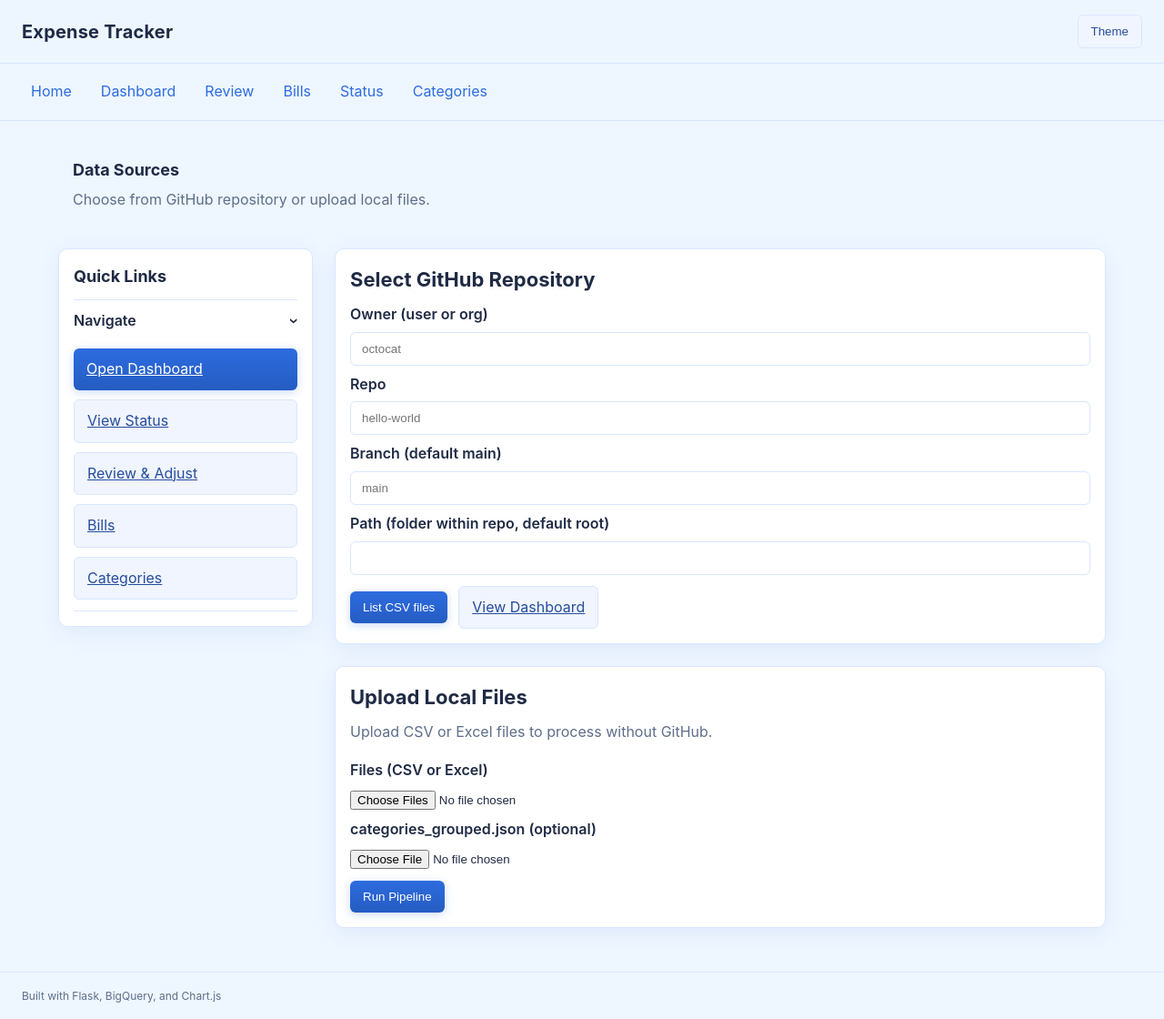
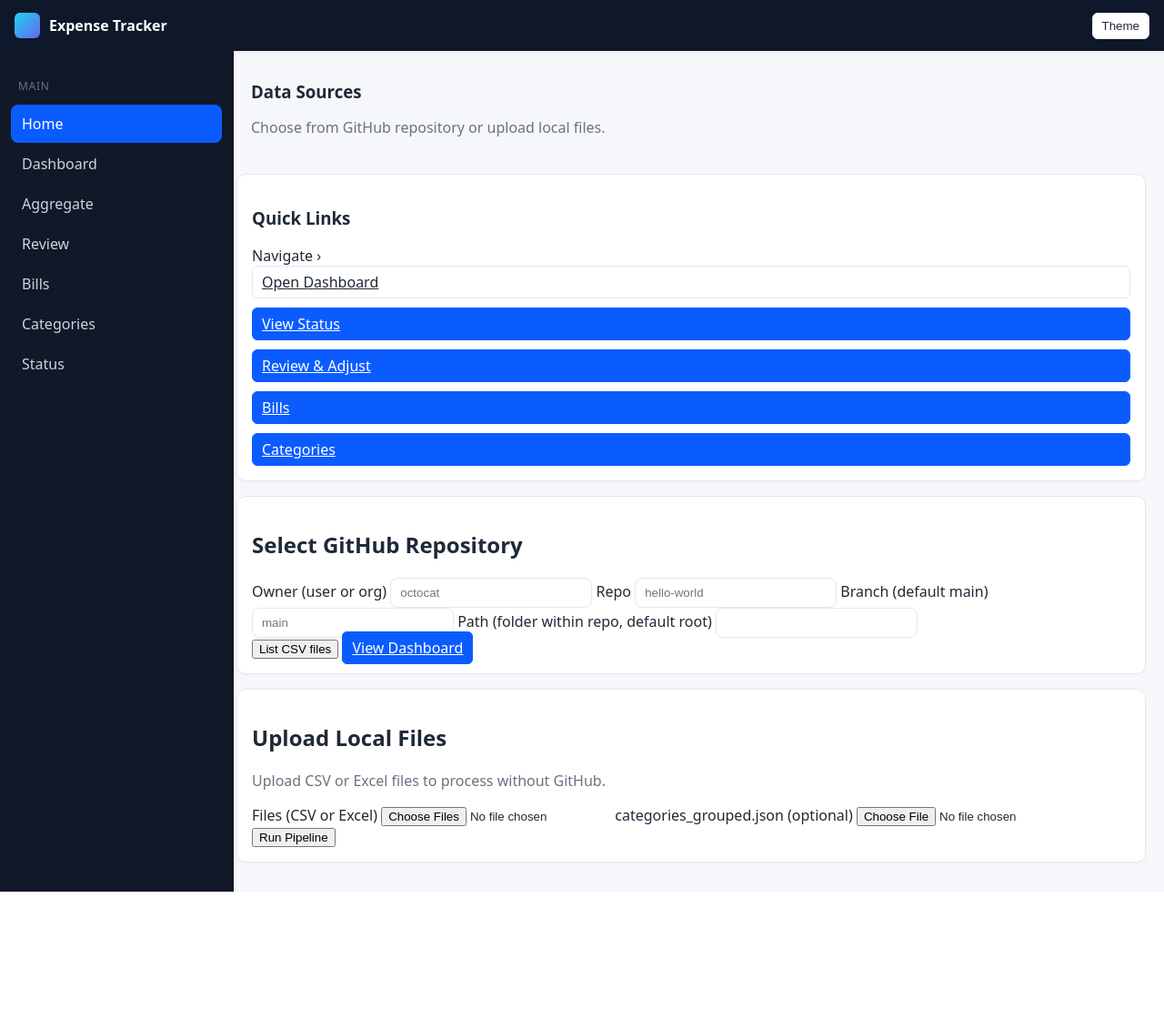
Before and after one commit to pdeepanraj/expensetracker, a Flask app: page / in a window 1280 px wide. Shown: the whole page at 91% size. After the commit the page ends 980 px from the top, so only its background shows below. Run offline with Flask 3, Linux system fonts and the light colour scheme.

Commit message:
Update base.html

```diff
--- a/templates/base.html
+++ b/templates/base.html
@@ -1,70 +1,183 @@
 <!doctype html>
-<html>
+<html lang="en">
 <head>
   <meta charset="utf-8">
   <title>{% block title %}Expense Tracker{% endblock %}</title>
   <meta name="viewport" content="width=device-width, initial-scale=1">
-  <link rel="stylesheet" href="{{ url_for('static', filename='style.css') }}">
+
+  <style>
+    :root{
+      --header-h: 56px;
+      --sidebar-w: 240px;
+      --bg: #f6f7fb;
+      --panel: #ffffff;
+      --text: #1f2937;
+      --muted: #6b7280;
+      --border: #e5e7eb;
+      --accent: #0b5cff;
+      --accent-contrast: #ffffff;
+    }
+    html, body { height: 100%; margin: 0; }
+    body { font-family: system-ui, -apple-system, Segoe UI, Roboto, Helvetica, Arial, "Apple Color Emoji","Segoe UI Emoji"; color: var(--text); background: var(--bg); }
+
+    /* Header (fixed) */
+    .app-header {
+      position: fixed; top: 0; left: 0; right: 0;
+      height: var(--header-h);
+      background: #0f172a; color: #fff;
+      display: flex; align-items: center; justify-content: space-between;
+      padding: 0 16px; z-index: 1000; box-shadow: 0 1px 4px rgba(0,0,0,.08);
+    }
+    .app-brand { display:flex; align-items:center; gap:10px; font-weight:600; }
+    .app-brand .logo {
+      width: 28px; height: 28px; border-radius: 6px;
+      background: linear-gradient(135deg, #22d3ee, #6366f1);
+      display:inline-block;
+    }
+    .app-actions { display:flex; align-items:center; gap:8px; }
+    .btn { border: 1px solid var(--border); background: var(--panel); color: var(--text); border-radius: 6px; padding: 6px 10px; cursor: pointer; }
+    .btn.secondary { background: #0b5cff; color: var(--accent-contrast); border-color: #0b5cff; }
+    .btn:disabled { opacity:.6; cursor:not-allowed; }
+
+    /* Sidebar (fixed) */
+    .app-sidebar {
+      position: fixed; top: var(--header-h); left: 0; bottom: 0;
+      width: var(--sidebar-w);
+      background: #111827; color: #cbd5e1;
+      border-right: 1px solid #0b1220; z-index: 900;
+      display: flex; flex-direction: column; padding: 12px 8px;
+    }
+    .nav-group { margin-top: 8px; }
+    .nav-title { font-size: 12px; text-transform: uppercase; letter-spacing: .06em; color: #64748b; padding: 10px 12px; }
+    .nav a {
+      display: flex; align-items: center; gap: 10px;
+      color: #cbd5e1; text-decoration: none;
+      padding: 10px 12px; border-radius: 8px; margin: 2px 4px;
+    }
+    .nav a:hover { background: #0b1220; }
+    .nav a.active { background: #0b5cff; color: #fff; }
+
+    /* Content area (scrolls) */
+    .app-content {
+      position: absolute;
+      top: var(--header-h);
+      left: var(--sidebar-w);
+      right: 0;
+      bottom: 0;
+      overflow: auto;
+      padding: 16px 20px;
+    }
+
+    /* Cards and common elements */
+    .card {
+      background: var(--panel);
+      border: 1px solid var(--border);
+      border-radius: 10px;
+      padding: 16px;
+      margin-bottom: 16px;
+      box-shadow: 0 1px 2px rgba(0,0,0,.03);
+    }
+    .muted { color: var(--muted); }
+    .inline { display: flex; flex-wrap: wrap; gap: 10px; align-items: center; }
+    input[type="text"], input[type="number"], input[type="month"], select, textarea {
+      border: 1px solid var(--border); background: #fff; color: var(--text);
+      border-radius: 8px; padding: 8px 10px; min-width: 200px;
+    }
+    table { width: 100%; border-collapse: collapse; }
+    thead th {
+      position: sticky; top: 0; background: #f3f4f6; color: #111827;
+      font-weight: 600; text-align: left; border-bottom: 1px solid var(--border);
+      padding: 10px;
+    }
+    tbody td { padding: 10px; border-bottom: 1px solid var(--border); }
+    .table-scroll { max-height: 60vh; overflow: auto; border: 1px solid var(--border); border-radius: 10px; }
+
+    /* Responsive */
+    @media (max-width: 960px) {
+      :root { --sidebar-w: 200px; }
+    }
+    @media (max-width: 720px) {
+      .app-sidebar { position: fixed; transform: translateX(-100%); transition: transform .2s ease; }
+      .app-sidebar.open { transform: translateX(0); }
+      .app-content { left: 0; }
+      .sidebar-toggle { display: inline-flex; }
+    }
+    .sidebar-toggle { display:none; }
+  </style>
+
   {% block head %}{% endblock %}
 </head>
 <body>
-  <header class="header">
-    <h1>Expense Tracker</h1>
-    <div class="meta">{% block header_meta %}{% endblock %}</div>
-    <div>
-      <button id="themeToggle" class="btn secondary" type="button" title="Toggle theme">Theme</button>
+
+  <!-- Fixed Header -->
+  <header class="app-header">
+    <div class="app-brand">
+      <span class="logo" aria-hidden="true"></span>
+      <span>Expense Tracker</span>
+    </div>
+    <div class="app-actions">
+      <button class="btn sidebar-toggle" type="button" aria-label="Toggle sidebar" onclick="toggleSidebar()">Menu</button>
+      <button id="themeToggle" class="btn" type="button" title="Toggle theme">Theme</button>
     </div>
   </header>
 
-  <nav class="nav">
-    <a href="/">Home</a>
-    <a href="/dashboard">Dashboard</a>
-    <a href="/review">Review</a>
-    <a href="/bills">Bills</a>
-    <a href="/status">Status</a>
-    <a href="/categories">Categories</a>
-  </nav>
+  <!-- Fixed Sidebar -->
+  <aside id="appSidebar" class="app-sidebar">
+    <div class="nav">
+      <div class="nav-group">
+        <div class="nav-title">Main</div>
+        <a href="{{ url_for('index') }}" class="{{ 'active' if request.endpoint=='index' else '' }}">Home</a>
+        <a href="{{ url_for('dashboard') }}" class="{{ 'active' if request.endpoint=='dashboard' else '' }}">Dashboard</a>
+        <a href="{{ url_for('aggregate') }}" class="{{ 'active' if request.endpoint=='aggregate' else '' }}">Aggregate</a>
+        <a href="{{ url_for('review_get') }}" class="{{ 'active' if request.endpoint=='review_get' else '' }}">Review</a>
+        <a href="{{ url_for('bills') }}" class="{{ 'active' if request.endpoint=='bills' else '' }}">Bills</a>
+        <a href="{{ url_for('categories_get') }}" class="{{ 'active' if request.endpoint=='categories_get' else '' }}">Categories</a>
+        <a href="{{ url_for('status') }}" class="{{ 'active' if request.endpoint=='status' else '' }}">Status</a>
+      </div>
+    </div>
+  </aside>
 
-  <main class="main">
+  <!-- Scrollable Content -->
+  <main class="app-content">
     {% block content %}{% endblock %}
   </main>
 
-  <footer class="footer">
-    Built with Flask, BigQuery, and Chart.js
-  </footer>
+  <script>
+    // Sidebar toggle for small screens
+    function toggleSidebar(){
+      const el = document.getElementById('appSidebar');
+      el.classList.toggle('open');
+    }
 
-  {% block scripts %}{% endblock %}
-
-  <script>
-    (function() {
+    // Light/Dark theme toggle (stores preference)
+    (function(){
       const html = document.documentElement;
       const key = 'app-theme';
+      const btn = document.getElementById('themeToggle');
       const saved = localStorage.getItem(key);
-      if (saved === 'light' || saved === 'dark') {
+      if (saved === 'dark' || saved === 'light') {
         html.setAttribute('data-theme', saved);
-      } else {
-        html.removeAttribute('data-theme'); // follow OS preference
       }
-      const btn = document.getElementById('themeToggle');
+      function setTheme(next){
+        if (next) {
+          html.setAttribute('data-theme', next);
+          localStorage.setItem(key, next);
+        } else {
+          html.removeAttribute('data-theme');
+          localStorage.removeItem(key);
+        }
+        window.dispatchEvent(new CustomEvent('theme-changed', { detail: { theme: next }}));
+      }
       if (btn) {
         btn.addEventListener('click', () => {
-          const current = html.getAttribute('data-theme');
-          const next = current === 'dark' ? 'light'
-                     : current === 'light' ? ''
-                     : 'dark';
-          if (next) {
-            html.setAttribute('data-theme', next);
-            localStorage.setItem(key, next);
-          } else {
-            html.removeAttribute('data-theme');
-            localStorage.removeItem(key);
-          }
-          // Notify pages/charts that theme changed
-          const evt = new CustomEvent('theme-changed', { detail: { theme: next || 'auto' } });
-          window.dispatchEvent(evt);
+          const cur = html.getAttribute('data-theme');
+          const next = cur === 'dark' ? 'light' : 'dark';
+          setTheme(next);
         });
       }
     })();
   </script>
+
+  {% block scripts %}{% endblock %}
 </body>
 </html>
```
